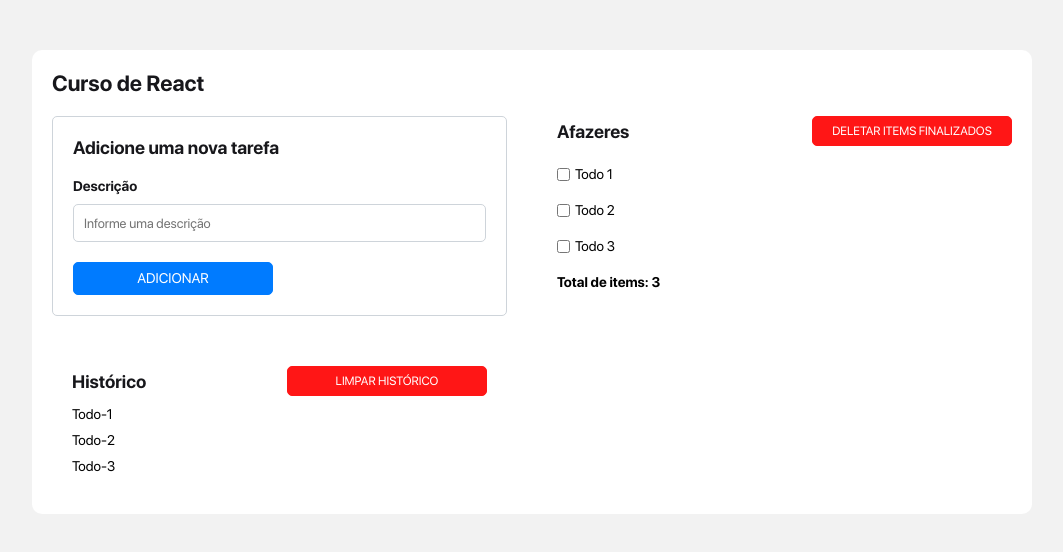
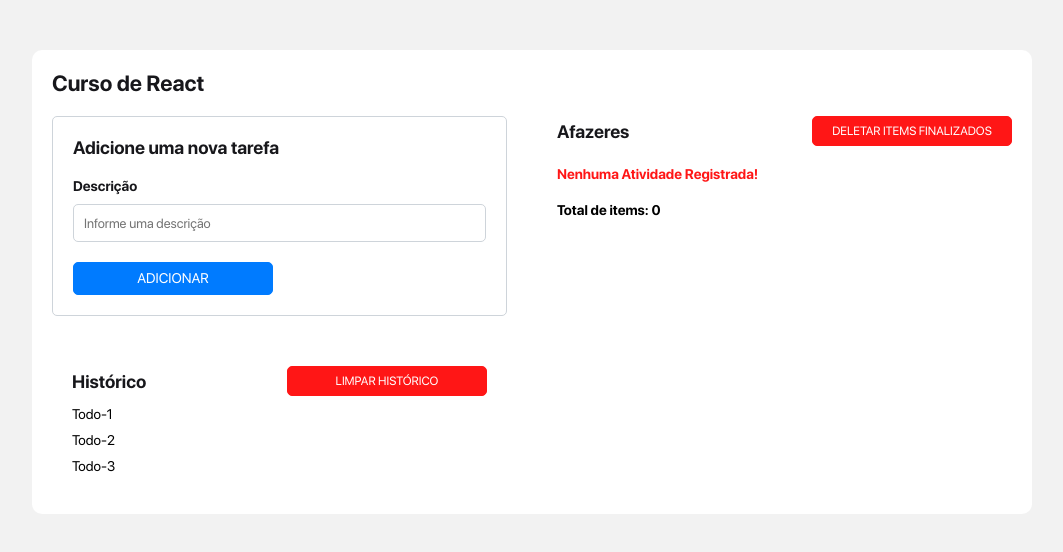
Before and after one commit to IgorCazeNunes/todo-list, a React (Create React App) app: page / in a window 1280 px wide. Shown: the top 552 px of the page, without its empty margins (108-1171 px from the left). Built offline with nearby package versions, Linux system fonts and the light colour scheme.

Commit message:
feat: afternoon.

```diff
--- a/src/components/Form/index.jsx
+++ b/src/components/Form/index.jsx
@@ -4,6 +4,7 @@ import './styles.css';
 
 const Form = ({setTodoList}) => {
     const [descricao, setDescricao] = useState('');
+    const [error, setError] = useState('');
 
     const tratarAlteracao = (valor) => {
         setDescricao(valor);
@@ -12,10 +13,20 @@ const Form = ({setTodoList}) => {
     const tratarFormulario = (evento) => {
         evento.preventDefault();
 
+        if (!descricao) {
+            setError("O campo descrição não pode estar vazio, por favor preencha.");
+            return;
+        }
+
+        setError('');
+        setDescricao('');
         setTodoList(
             valorAnterior => [
                 ...valorAnterior,
-                descricao
+                {
+                    descricao,
+                    checked: false
+                }
             ]
         );
     }
@@ -23,7 +34,8 @@ const Form = ({setTodoList}) => {
     return (
         <form
             className="form"
-    onSubmit={(evento) => tratarFormulario(evento)}>
+            onSubmit={(evento) => tratarFormulario(evento)}
+        >
             <h2>Adicione uma nova tarefa</h2>
 
             <div>
@@ -37,6 +49,8 @@ const Form = ({setTodoList}) => {
                     value={descricao}
                     onChange={(evento) => tratarAlteracao(evento.target.value)}
                 />
+
+                {error && (<span>{error}</span>)}
             </div>
 
             <button type="submit">Adicionar</button>
--- a/src/components/TodoList/index.jsx
+++ b/src/components/TodoList/index.jsx
@@ -1,6 +1,27 @@
 import './styles.css';
 
-const TodoList = ({todoList}) => {
+const TodoList = ({todoList, setTodoList}) => {
+    const tratarMarcacao = (indexMarcado) => {
+        const listaAtualizada = todoList.map((todo, index) => {
+            if (indexMarcado === index) {
+                return {
+                    ...todo,
+                    marcado: !todo.marcado
+                }
+            }
+
+            return todo;
+        });
+
+        setTodoList(listaAtualizada);
+    }
+
+    const tratarDeletarTodos = (evento) => {
+        evento.preventDefault();
+        const listaAtualizada = todoList.filter((todo) => !todo.marcado);
+        setTodoList(listaAtualizada);
+    }
+
     return (
         <section className="todo-list">
             <div>
@@ -9,24 +30,35 @@ const TodoList = ({todoList}) => {
                 <button
                     type="button"
                     className="btn-delete"
-                    onClick={(event) => event.preventDefault()}
+                    onClick={(evento) => tratarDeletarTodos(evento)}
                 >
                     Deletar Items Finalizados
                 </button>
             </div>
 
             <ul>
+                {!todoList.length ? (
+                    <li className="warning">
+                        Nenhuma Atividade Registrada!
+                    </li>
+                ) : (
+                    <>
                         {todoList.map((todo, index) => (
-                    <li key={`${todo}-${index}`}>
+                            <li key={`${todo.descricao}-${index}`}>
                                 <input
+                                    readOnly
                                     type="checkbox"
-                            id={`${todo}-${index}`}
-                            name={`${todo}-${index}`}
+                                    id={`${todo.descricao}-${index}`}
+                                    name={`${todo.descricao}-${index}`}
+                                    checked={todo.marcado}
+                                    onClick={() => tratarMarcacao(index)}
                                 />
 
-                        <label htmlFor={`${todo}-${index}`}>{todo}</label>
+                                <label htmlFor={`${todo.descricao}-${index}`}>{todo.descricao}</label>
                             </li>
                         ))}
+                    </>
+                )}
 
                 <li>
                     Total de items: {todoList.length}
--- a/src/pages/Home/index.jsx
+++ b/src/pages/Home/index.jsx
@@ -1,11 +1,18 @@
-import { useState } from 'react';
+import { useEffect, useState } from 'react';
 
 import Form from '../../components/Form';
 import Historic from '../../components/Historic';
-import TodoList from '../../components/TodoList'
+import TodoList from '../../components/TodoList';
+
+import { TODO_LOCAL_STORAGE } from '../../common/constants';
+import { localLoad, localSave } from '../../util/localStorage';
 
 const Home = () => {
-    const [todoList, setTodoList] = useState(["Todo 1", "Todo 2", "Todo 3"]);
+    const [todoList, setTodoList] = useState(localLoad(TODO_LOCAL_STORAGE) || []);
+
+    useEffect(() => {
+        localSave(TODO_LOCAL_STORAGE, todoList);
+    }, [todoList]);
 
     return (
         <div>
@@ -17,7 +24,7 @@ const Home = () => {
                 <Historic />
             </div>
 
-            <TodoList todoList={todoList} />
+            <TodoList todoList={todoList} setTodoList={setTodoList} />
         </div>
     );
 }
```
Also changed, not shown: src/components/Historic/index.jsx (+8 -0 lines). Lines whose indentation alone changed are shown as unchanged.
